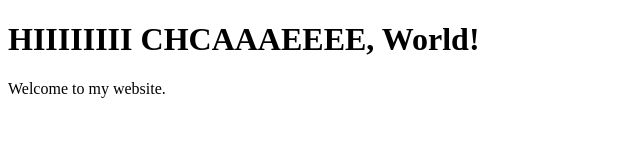
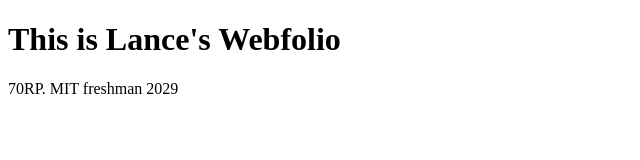
Before and after one commit to likeanythingg/likeanythingg.github.io, a plain HTML site: page index.html in a window 1280 px wide. Shown: the whole page, without its empty margins (0-640 px from the left). Drawn offline with Linux system fonts and the light colour scheme.

Commit message:
Updated Lance details

```diff
--- a/index.html
+++ b/index.html
@@ -4,7 +4,7 @@
         <title>Hello World</title>
     </head>
     <body>
-        <h1>HIIIIIIII CHCAAAEEEE, World!</h1>
-        <p>Welcome to my website.</p>
+        <h1>This is Lance's Webfolio</h1>
+        <p>70RP. MIT freshman 2029</p>
     </body>
 </html>
```
